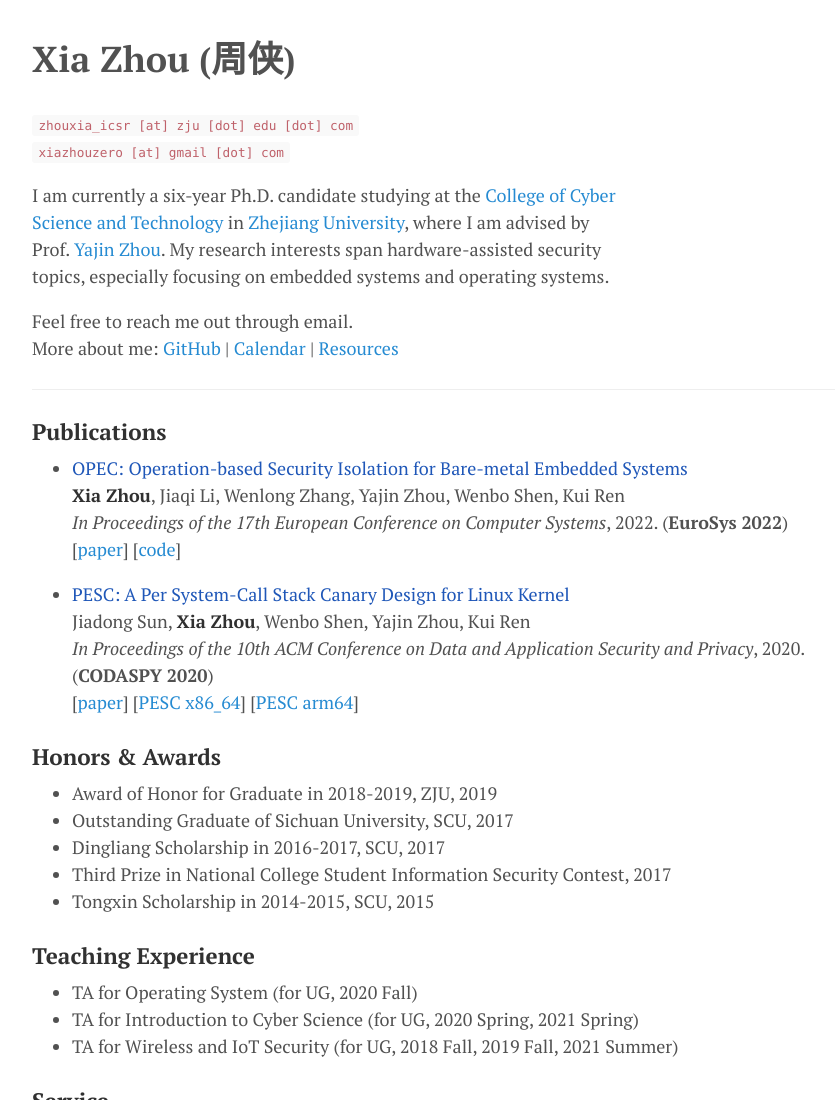
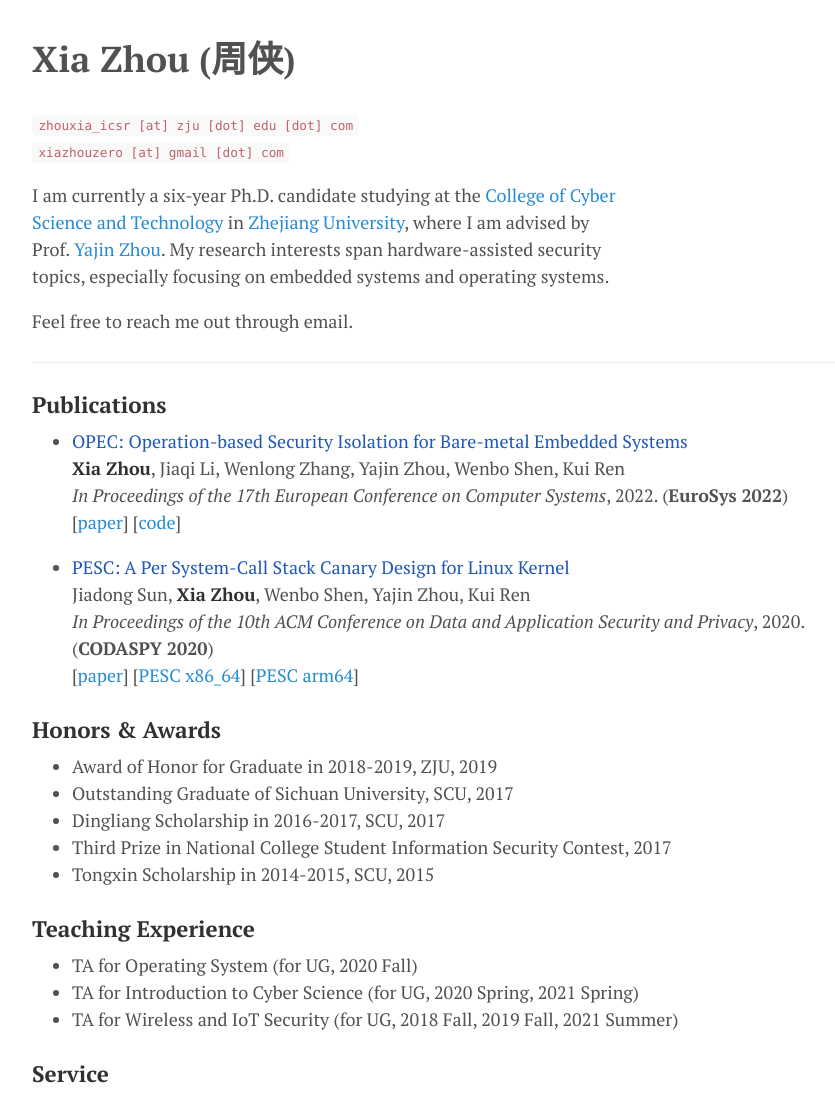
Before and after one commit to XiaZhouZero/xiazhouzero.github.io, a plain HTML site: page index.html in a window 1280 px wide. Shown: the top 1100 px of the page, without its empty margins (203-1038 px from the left). Drawn offline with Linux system fonts and the light colour scheme.

Commit message:
index: remove 'more about me'

```diff
--- a/index.html
+++ b/index.html
@@ -39,11 +39,11 @@
   <p>
     Feel free to reach me out through email.
     <br>
-    More about me:
+    <!-- More about me:  -->
     <!-- <a href="#">Blog</a> |  -->
-    <a href="https://github.com/xiazhouzero">GitHub</a> |
-    <a href="calendar.html">Calendar</a> |
-    <a href="resources.html">Resources</a>
+    <!-- <a href="https://github.com/xiazhouzero">GitHub</a> |  -->
+    <!-- <a href="calendar.html">Calendar</a> | -->
+    <!-- <a href="resources.html">Resources</a> -->
   </p>
   <hr />
 
```
